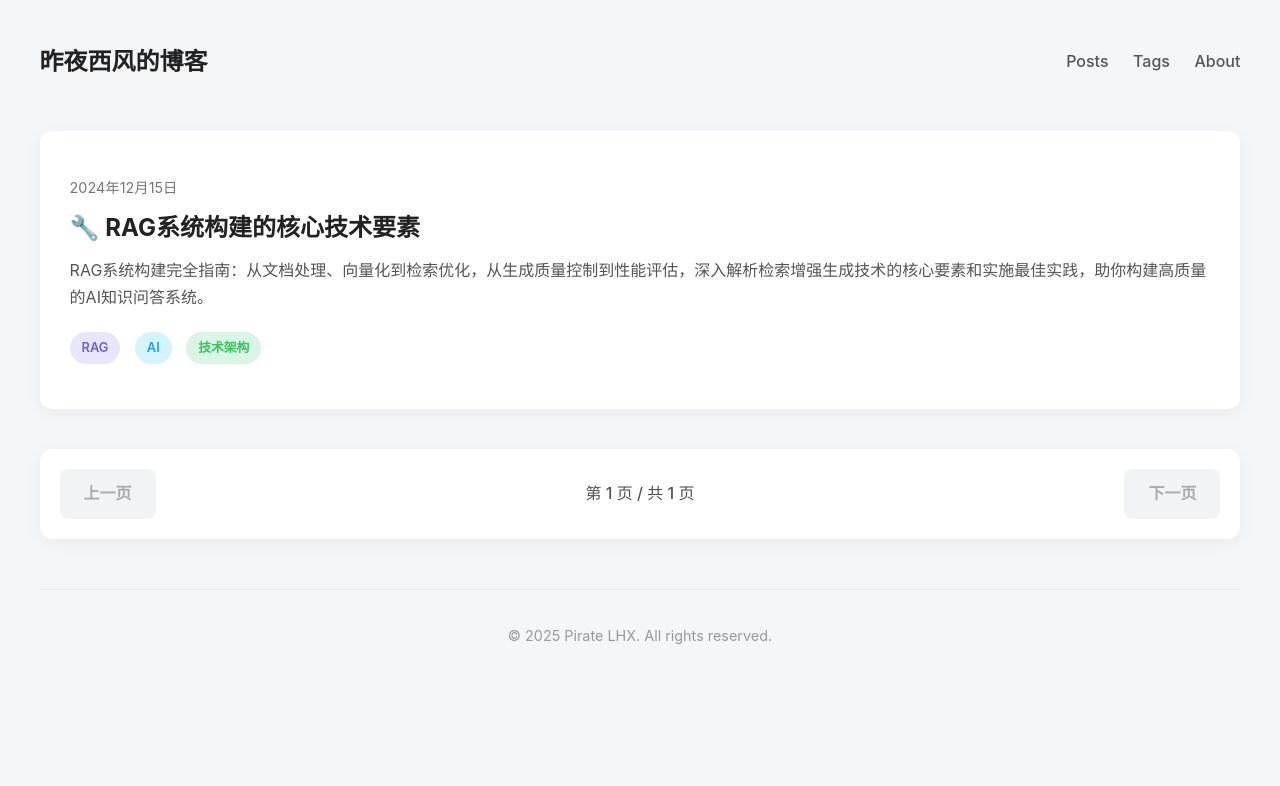
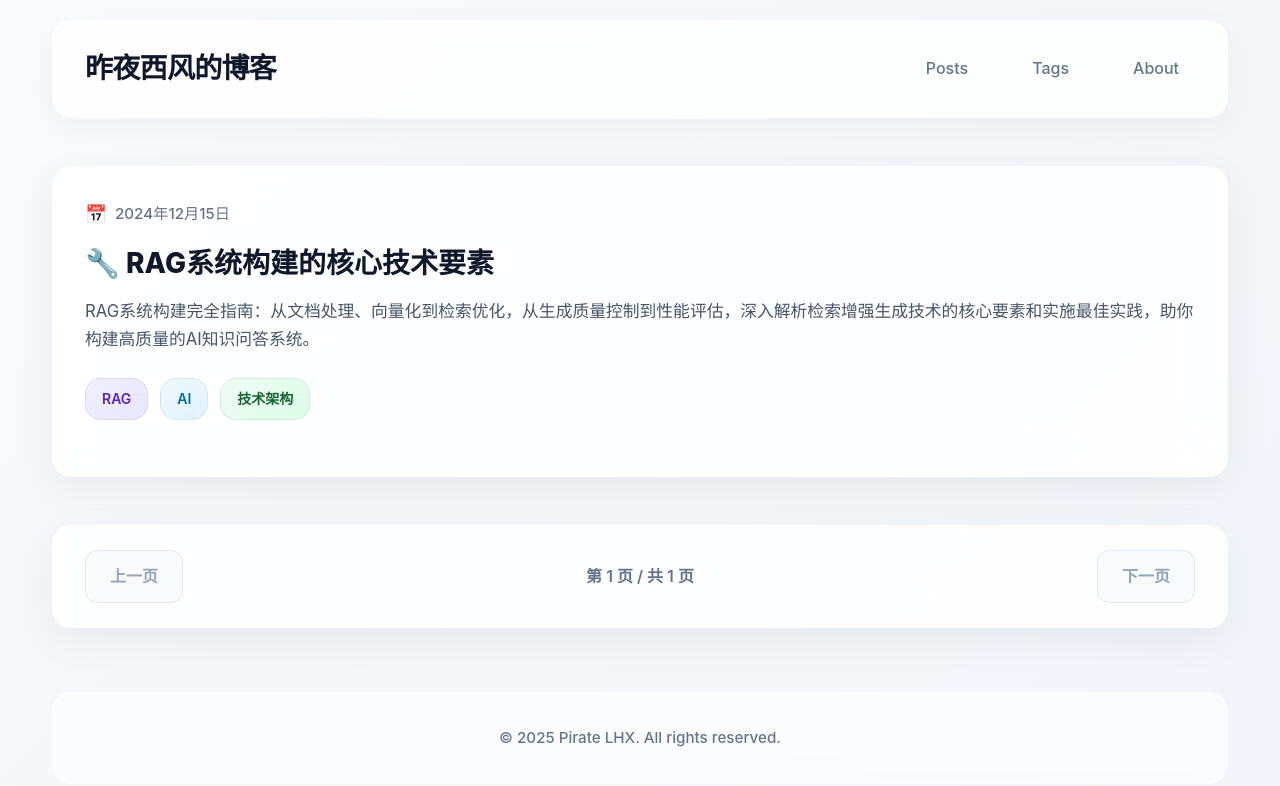
Before and after one commit to Piratelhx/piratelhx.github.io, a Jekyll site: the page built from index.html, in a window 1280 px wide. Shown: the top 786 px of the page. Built offline with Jekyll 4.4.1, drawn with Linux system fonts in a browser that asks for light colours; the list of posts is cut into pages by our own code.

Commit message:
更新文章样式

```diff
--- a/assets/css/main.css
+++ b/assets/css/main.css
@@ -1,196 +1,337 @@
-/* General styles */
+/* 现代简约风格 - 全新设计 */
+* {
+    margin: 0;
+    padding: 0;
+    box-sizing: border-box;
+}
+
 body {
-    background-color: #f4f7f9;
+    background: linear-gradient(135deg, #f8fafc 0%, #f1f5f9 100%);
     font-family: 'Inter', -apple-system, BlinkMacSystemFont, "Segoe UI", Roboto, "Helvetica Neue", Arial, sans-serif;
-    color: #333;
-    line-height: 1.6;
+    color: #1e293b;
+    line-height: 1.7;
+    font-size: 16px;
+    min-height: 100vh;
 }
 
 .container {
-    max-width: 1200px; /* 从800px增加到1200px */
+    max-width: 1200px;
     margin: 0 auto;
-    padding: 20px;
+    padding: 24px;
 }
 
-/* 添加响应式设计 */
+/* 响应式设计 */
 @media (max-width: 1280px) {
     .container {
         max-width: 95%;
-        padding: 15px;
+        padding: 20px;
     }
 }
 
 @media (max-width: 768px) {
     .container {
         max-width: 100%;
-        padding: 10px;
-    }
-
-    .post-card-header {
-        padding: 25px;
-    }
-
-    .post-content {
-        padding: 25px;
-    }
-
-    .post-title-main {
-        font-size: 2.2rem;
+        padding: 16px;
     }
 }
 
-/* Header */
+/* 现代化头部设计 */
 .site-header {
     display: flex;
     justify-content: space-between;
     align-items: center;
-    padding: 20px 0;
-    margin-bottom: 30px;
+    padding: 32px 0;
+    margin-bottom: 48px;
+    background: rgba(255, 255, 255, 0.8);
+    backdrop-filter: blur(10px);
+    border-radius: 20px;
+    padding: 24px 32px;
+    box-shadow: 0 8px 32px rgba(0, 0, 0, 0.04);
+    border: 1px solid rgba(255, 255, 255, 0.2);
 }
 
 .site-title {
-    font-size: 1.5rem;
-    font-weight: 700;
-    color: #222;
+    font-size: 1.75rem;
+    font-weight: 800;
+    color: #0f172a;
     text-decoration: none;
+    letter-spacing: -0.025em;
+    transition: all 0.3s ease;
+}
+
+.site-title:hover {
+    color: #3b82f6;
+    transform: translateY(-1px);
+}
+
+.site-nav {
+    display: flex;
+    gap: 32px;
 }
 
 .site-nav a {
-    margin-left: 20px;
-    color: #555;
+    color: #64748b;
     text-decoration: none;
     font-size: 1rem;
     font-weight: 500;
+    padding: 8px 16px;
+    border-radius: 12px;
+    transition: all 0.3s ease;
+    position: relative;
 }
 
-/* Post layout */
-.post-card-header {
-    background: #fff;
-    padding: 40px;
-    border-radius: 12px;
-    margin-bottom: 30px;
-    box-shadow: 0 4px 15px rgba(0,0,0,0.05);
+.site-nav a:hover {
+    color: #3b82f6;
+    background: rgba(59, 130, 246, 0.08);
+    transform: translateY(-1px);
 }
 
+/* 精美的文章卡片设计 */
+.post-card-header {
+    background: rgba(255, 255, 255, 0.9);
+    backdrop-filter: blur(20px);
+    padding: 48px;
+    border-radius: 24px;
+    margin-bottom: 32px;
+    box-shadow: 0 20px 60px rgba(0, 0, 0, 0.08);
+    border: 1px solid rgba(255, 255, 255, 0.3);
+    transition: all 0.4s ease;
+    position: relative;
+    overflow: hidden;
+}
+
+.post-card-header::before {
+    content: '';
+    position: absolute;
+    top: 0;
+    left: 0;
+    right: 0;
+    height: 4px;
+    background: linear-gradient(90deg, #3b82f6, #8b5cf6, #06b6d4);
+    border-radius: 24px 24px 0 0;
+}
+
+.post-card-header:hover {
+    transform: translateY(-8px);
+    box-shadow: 0 32px 80px rgba(0, 0, 0, 0.12);
+}
+
+/* 现代化标签设计 */
 .post-tags {
-    margin-bottom: 15px;
+    margin-bottom: 24px;
+    display: flex;
+    flex-wrap: wrap;
+    gap: 12px;
 }
 
 .post-tag {
-    display: inline-block;
-    padding: 6px 12px;
-    border-radius: 20px;
-    font-size: 0.8rem;
+    display: inline-flex;
+    align-items: center;
+    padding: 8px 16px;
+    border-radius: 16px;
+    font-size: 0.875rem;
     font-weight: 600;
     text-decoration: none;
-    margin-right: 10px;
+    transition: all 0.3s ease;
+    border: 1px solid transparent;
+    backdrop-filter: blur(10px);
 }
 
-.post-tag.rag { background-color: #e7e5ff; color: #6d5dd8; }
-.post-tag.ai { background-color: #d4f3ff; color: #1da1f2; }
-.post-tag.tech, .post-tag.技术架构 { background-color: #d8f5e5; color: #34c759; }
+.post-tag.rag {
+    background: linear-gradient(135deg, #f0f0ff, #e6e6ff);
+    color: #5b21b6;
+    border-color: rgba(91, 33, 182, 0.1);
+}
 
+.post-tag.ai {
+    background: linear-gradient(135deg, #f0f9ff, #e0f2fe);
+    color: #0369a1;
+    border-color: rgba(3, 105, 161, 0.1);
+}
+
+.post-tag.tech, .post-tag.技术架构 {
+    background: linear-gradient(135deg, #f0fdf4, #dcfce7);
+    color: #166534;
+    border-color: rgba(22, 101, 52, 0.1);
+}
+
+.post-tag:hover {
+    transform: translateY(-2px) scale(1.05);
+    box-shadow: 0 8px 20px rgba(0, 0, 0, 0.1);
+}
+
+/* 优雅的标题设计 */
 .post-title-main {
-    font-size: 2.8rem;
-    font-weight: 800;
-    margin: 10px 0;
-    color: #111;
+    font-size: 3.5rem;
+    font-weight: 900;
+    margin: 24px 0;
+    color: #0f172a;
+    line-height: 1.1;
+    letter-spacing: -0.05em;
+    background: linear-gradient(135deg, #0f172a 0%, #334155 100%);
+    -webkit-background-clip: text;
+    -webkit-text-fill-color: transparent;
+    background-clip: text;
+}
+
+@media (max-width: 768px) {
+    .post-title-main {
+        font-size: 2.5rem;
+    }
 }
 
 .post-meta {
-    color: #777;
-    font-size: 0.9rem;
+    color: #64748b;
+    font-size: 1rem;
+    font-weight: 500;
+    display: flex;
+    align-items: center;
+    gap: 8px;
 }
 
+.post-meta::before {
+    content: '📅';
+    font-size: 1.1rem;
+}
+
+/* 内容区域现代化设计 */
 .post-content {
-    background: #fff;
-    padding: 40px;
-    border-radius: 12px;
-    box-shadow: 0 4px 15px rgba(0,0,0,0.05);
+    background: rgba(255, 255, 255, 0.95);
+    backdrop-filter: blur(20px);
+    padding: 48px;
+    border-radius: 24px;
+    box-shadow: 0 20px 60px rgba(0, 0, 0, 0.08);
+    border: 1px solid rgba(255, 255, 255, 0.3);
+    line-height: 1.8;
+    font-size: 1.1rem;
 }
 
 .post-content h2 {
-    font-size: 1.8rem;
-    font-weight: 700;
-    margin-top: 40px;
-    margin-bottom: 20px;
+    font-size: 2rem;
+    font-weight: 800;
+    margin: 48px 0 24px 0;
+    color: #0f172a;
     display: flex;
     align-items: center;
+    gap: 16px;
+    padding-bottom: 16px;
+    border-bottom: 2px solid #f1f5f9;
 }
 
 .post-content h2 .icon {
     display: inline-flex;
-    width: 32px;
-    height: 32px;
+    width: 40px;
+    height: 40px;
     align-items: center;
     justify-content: center;
-    border-radius: 8px;
-    background-color: #6d5dd8;
+    border-radius: 12px;
+    background: linear-gradient(135deg, #3b82f6, #8b5cf6);
     color: #fff;
-    margin-right: 12px;
-    font-size: 1.2rem;
-    font-family: "Apple Color Emoji", "Segoe UI Emoji", "Segoe UI Symbol";
+    font-size: 1.3rem;
+    box-shadow: 0 8px 20px rgba(59, 130, 246, 0.3);
 }
 
-/* Home page post list */
+.post-content p {
+    margin-bottom: 20px;
+    color: #334155;
+}
+
+.post-content strong {
+    color: #0f172a;
+    font-weight: 700;
+}
+
+/* 首页文章列表现代化 */
 .post-list {
     list-style: none;
     padding: 0;
+    display: grid;
+    gap: 24px;
 }
 
 .post-list-item {
-  background: #fff;
-  padding: 30px;
-  border-radius: 12px;
-  margin-bottom: 20px;
-  box-shadow: 0 4px 15px rgba(0,0,0,0.05);
+    background: rgba(255, 255, 255, 0.9);
+    backdrop-filter: blur(20px);
+    padding: 32px;
+    border-radius: 20px;
+    box-shadow: 0 12px 40px rgba(0, 0, 0, 0.06);
+    border: 1px solid rgba(255, 255, 255, 0.3);
+    transition: all 0.4s ease;
+    position: relative;
+    overflow: hidden;
+}
+
+.post-list-item::before {
+    content: '';
+    position: absolute;
+    top: 0;
+    left: 0;
+    right: 0;
+    height: 3px;
+    background: linear-gradient(90deg, #3b82f6, #8b5cf6);
+    transform: scaleX(0);
+    transition: transform 0.3s ease;
+}
+
+.post-list-item:hover::before {
+    transform: scaleX(1);
+}
+
+.post-list-item:hover {
+    transform: translateY(-8px);
+    box-shadow: 0 24px 60px rgba(0, 0, 0, 0.12);
+}
+
+.post-list-item .post-meta {
+    font-size: 0.95rem;
+    color: #64748b;
+    margin-bottom: 16px;
+    font-weight: 500;
+}
+
+.post-list-item .post-link {
+    font-size: 1.75rem;
+    font-weight: 800;
+    color: #0f172a;
+    text-decoration: none;
+    display: block;
+    margin-bottom: 16px;
+    line-height: 1.3;
     transition: all 0.3s ease;
 }
 
-.post-list-item:hover {
-  transform: translateY(-5px);
-  box-shadow: 0 8px 20px rgba(0,0,0,0.08);
-}
-
-.post-list-item .post-meta {
-  font-size: 0.9rem;
-  color: #777;
-  margin-bottom: 10px;
-}
-
-.post-list-item .post-link {
-  font-size: 1.5rem;
-  font-weight: 700;
-  color: #222;
-  text-decoration: none;
-  display: block;
-  margin-bottom: 10px;
+.post-list-item .post-link:hover {
+    color: #3b82f6;
+    transform: translateX(4px);
 }
 
 .post-list-item .post-excerpt {
-  color: #555;
+    color: #475569;
     line-height: 1.7;
+    font-size: 1.05rem;
 }
 
 .post-list-item .post-tags {
-  margin-top: 20px;
+    margin-top: 24px;
 }
 
-/* Pagination */
+/* 现代化分页设计 */
 .pagination {
     display: flex;
     justify-content: space-between;
     align-items: center;
-  margin-top: 40px;
-  padding: 20px;
-  background: #fff;
-  border-radius: 12px;
-  box-shadow: 0 4px 15px rgba(0,0,0,0.05);
+    margin-top: 48px;
+    padding: 24px 32px;
+    background: rgba(255, 255, 255, 0.9);
+    backdrop-filter: blur(20px);
+    border-radius: 20px;
+    box-shadow: 0 12px 40px rgba(0, 0, 0, 0.06);
+    border: 1px solid rgba(255, 255, 255, 0.3);
 }
 
 .pagination a, .pagination span {
     padding: 12px 24px;
-  border-radius: 8px;
+    border-radius: 12px;
     text-decoration: none;
     font-weight: 600;
     transition: all 0.3s ease;
@@ -200,148 +341,82 @@ body {
 
 .pagination a {
     color: #fff;
-  background-color: #4c6ef5;
+    background: linear-gradient(135deg, #3b82f6, #2563eb);
+    box-shadow: 0 8px 20px rgba(59, 130, 246, 0.3);
 }
 
 .pagination a:hover {
-  background-color: #364fc7;
     transform: translateY(-2px);
+    box-shadow: 0 12px 30px rgba(59, 130, 246, 0.4);
 }
 
 .pagination .disabled {
-  color: #aaa;
-  background-color: #f1f3f5;
+    color: #94a3b8;
+    background-color: #f8fafc;
     cursor: not-allowed;
     pointer-events: none;
+    border: 1px solid #e2e8f0;
 }
 
 .pagination .page_number {
-  color: #555;
-  font-weight: 500;
+    color: #64748b;
+    font-weight: 600;
     background-color: transparent;
 }
 
-/* Tags Page */
-.tags-header {
+/* 页脚现代化 */
+.site-footer {
     text-align: center;
-    margin: 3rem 0;
+    margin-top: 64px;
+    padding: 32px 0;
+    color: #64748b;
+    font-size: 0.95rem;
+    font-weight: 500;
+    background: rgba(255, 255, 255, 0.6);
+    backdrop-filter: blur(10px);
+    border-radius: 20px;
+    border: 1px solid rgba(255, 255, 255, 0.3);
 }
 
-.tags-title {
-    font-size: 2.8rem;
-    font-weight: 700;
-    color: #212529;
+/* 滚动条美化 */
+::-webkit-scrollbar {
+    width: 8px;
 }
 
-.tags-subtitle {
-    font-size: 1.1rem;
-    color: #6c757d;
+::-webkit-scrollbar-track {
+    background: #f1f5f9;
+    border-radius: 4px;
 }
 
-.tags-filter-section {
-    background-color: #fff;
-    padding: 1.5rem;
-    border-radius: 12px;
-    margin-bottom: 2rem;
-    box-shadow: 0 4px 6px rgba(0, 0, 0, 0.05);
+::-webkit-scrollbar-thumb {
+    background: linear-gradient(135deg, #3b82f6, #8b5cf6);
+    border-radius: 4px;
 }
 
-.filter-title {
-    font-size: 1.2rem;
-    font-weight: 600;
-    margin-bottom: 1rem;
+::-webkit-scrollbar-thumb:hover {
+    background: linear-gradient(135deg, #2563eb, #7c3aed);
 }
 
-.tags-list {
-    display: flex;
-    flex-wrap: wrap;
-    gap: 0.75rem;
-    padding-left: 0;
+/* 选中文本美化 */
+::selection {
+    background: rgba(59, 130, 246, 0.2);
+    color: #0f172a;
 }
 
-.tag-filter-button {
-    padding: 0.5rem 1rem;
-    border: 1px solid #dee2e6;
-    border-radius: 20px;
-    background-color: #f8f9fa;
-    color: #495057;
-    cursor: pointer;
-    transition: all 0.3s ease;
-    font-weight: 500;
-    list-style: none;
+/* 加载动画 */
+@keyframes fadeInUp {
+    from {
+        opacity: 0;
+        transform: translateY(30px);
+    }
+    to {
+        opacity: 1;
+        transform: translateY(0);
+    }
 }
 
-.tag-filter-button.active,
-.tag-filter-button:hover {
-    background-color: #4c6ef5;
-    color: #fff;
-    border-color: #4c6ef5;
+.post-card-header,
+.post-list-item,
+.post-content {
+    animation: fadeInUp 0.6s ease-out;
 }
-
-.posts-grid {
-    display: grid;
-    grid-template-columns: repeat(auto-fill, minmax(300px, 1fr));
-    gap: 1.5rem;
-}
-
-.post-card {
-    background-color: #fff;
-    border-radius: 12px;
-    padding: 1.5rem;
-    box-shadow: 0 4px 6px rgba(0, 0, 0, 0.05);
-    transition: all 0.3s ease;
-    display: flex;
-    flex-direction: column;
-    text-decoration: none;
-}
-
-.post-card:hover {
-    transform: translateY(-5px);
-    box-shadow: 0 8px 15px rgba(0, 0, 0, 0.08);
-}
-
-.post-card-date {
-    font-size: 0.85rem;
-    color: #6c757d;
-    margin-bottom: 0.5rem;
-}
-
-.post-card-title {
-    font-size: 1.25rem;
-    font-weight: 600;
-    color: #212529;
-    text-decoration: none;
-    margin-bottom: 1rem;
-    flex-grow: 1;
-}
-
-.post-card-title:hover {
-    color: #4c6ef5;
-}
-
-.post-card-tags {
-    display: flex;
-    flex-wrap: wrap;
-    gap: 0.5rem;
-    margin-top: auto;
-}
-
-.post-card-tag {
-    background-color: #e7f5ff;
-    color: #1c7ed6;
-    padding: 0.3rem 0.8rem;
-    border-radius: 15px;
-    font-size: 0.8rem;
-    font-weight: 500;
-    text-decoration: none;
-}
-
-/* Footer */
-.site-footer {
-    text-align: center;
-    margin-top: 50px;
-    padding-top: 20px;
-    border-top: 1px solid #eee;
-    color: #999;
-    font-size: 0.9rem;
-}
```
Lines whose indentation alone changed are shown as unchanged.
